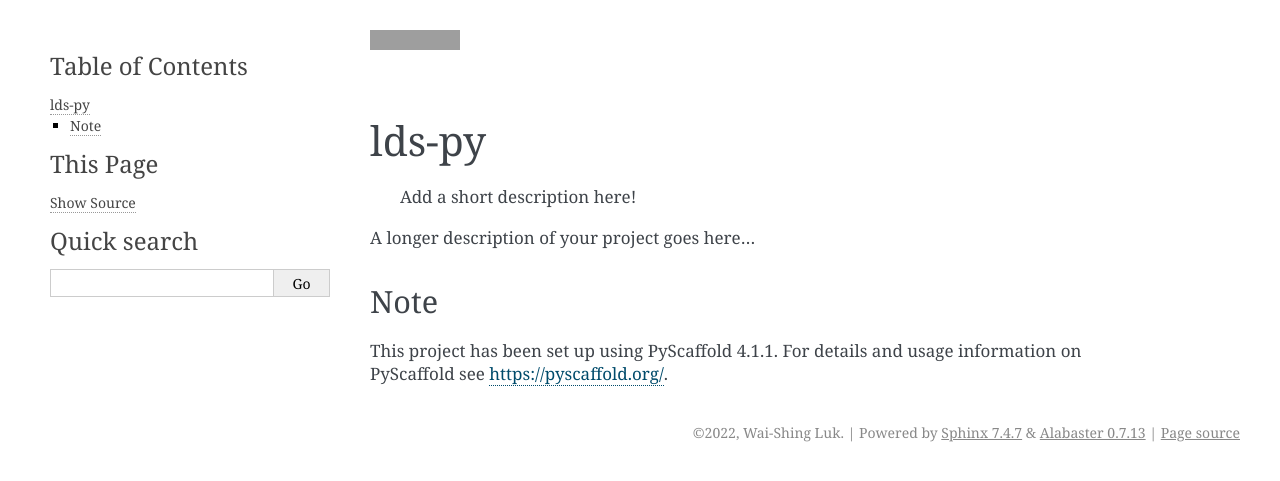
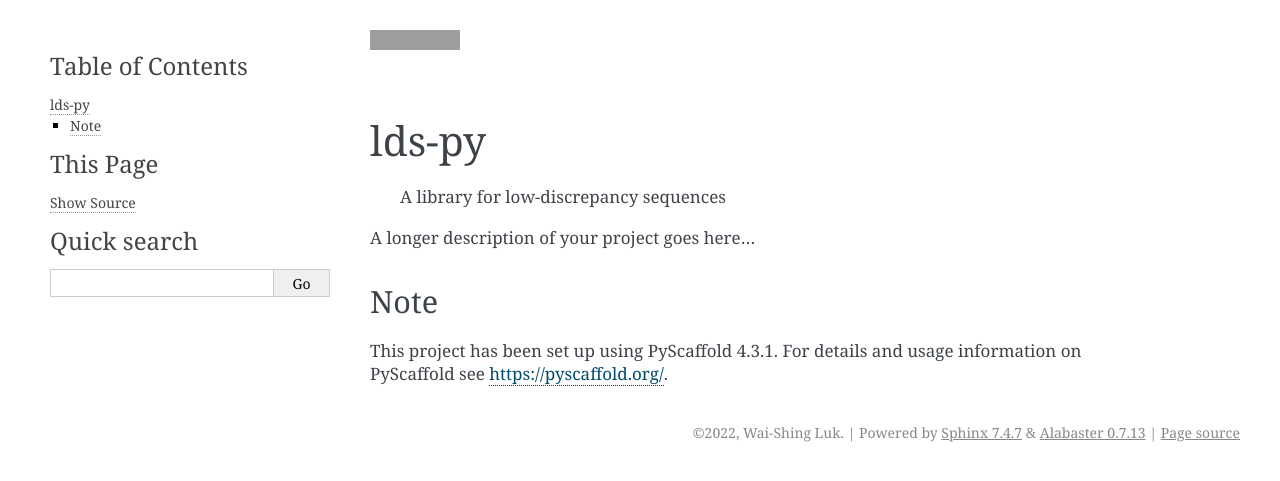
Before and after one commit to luk036/lds-py, a Sphinx documentation site: the page built from docs/readme.rst, in a window 1280 px wide. Shown: the top 481 px of the page. Built offline with Sphinx 7.4.7, drawn with Linux system fonts in a browser that asks for light colours; grey boxes are pictures that could not be loaded.

```diff
--- a/README.rst
+++ b/README.rst
@@ -34,7 +34,7 @@ lds-py
 ======
 
 
-    Add a short description here!
+    A library for low-discrepancy sequences
 
 
 A longer description of your project goes here...
@@ -45,5 +45,5 @@ A longer description of your project goes here...
 Note
 ====
 
-This project has been set up using PyScaffold 4.1.1. For details and usage
+This project has been set up using PyScaffold 4.3.1. For details and usage
 information on PyScaffold see https://pyscaffold.org/.
--- a/docs/conf.py
+++ b/docs/conf.py
@@ -8,8 +8,8 @@
 # serve to show the default.
 
 import os
+import sys
 import shutil
-import sys
 
 # -- Path setup --------------------------------------------------------------
 
@@ -158,7 +158,10 @@ html_theme = "alabaster"
 # Theme options are theme-specific and customize the look and feel of a theme
 # further.  For a list of options available for each theme, see the
 # documentation.
-html_theme_options = {"sidebar_width": "300px", "page_width": "1200px"}
+html_theme_options = {
+    "sidebar_width": "300px",
+    "page_width": "1200px"
+}
 
 # Add any paths that contain custom themes here, relative to this directory.
 # html_theme_path = []
@@ -276,7 +279,7 @@ intersphinx_mapping = {
     "sklearn": ("https://scikit-learn.org/stable", None),
     "pandas": ("https://pandas.pydata.org/pandas-docs/stable", None),
     "scipy": ("https://docs.scipy.org/doc/scipy/reference", None),
-    "setuptools": ("https://setuptools.readthedocs.io/en/stable/", None),
+    "setuptools": ("https://setuptools.pypa.io/en/stable/", None),
     "pyscaffold": ("https://pyscaffold.org/en/stable", None),
 }
 
--- a/pyproject.toml
+++ b/pyproject.toml
@@ -1,8 +1,9 @@
 [build-system]
 # AVOID CHANGING REQUIRES: IT WILL BE UPDATED BY PYSCAFFOLD!
-requires = ["setuptools>=46.1.0", "setuptools_scm[toml]>=5", "wheel"]
+requires = ["setuptools>=46.1.0", "setuptools_scm[toml]>=5"]
 build-backend = "setuptools.build_meta"
 
 [tool.setuptools_scm]
-# See configuration details in https://github.com/pypa/setuptools_scm
+# For smarter version schemes and other configuration options,
+# check out https://github.com/pypa/setuptools_scm
 version_scheme = "no-guess-dev"
--- a/setup.cfg
+++ b/setup.cfg
@@ -124,7 +124,7 @@ exclude =
 [pyscaffold]
 # PyScaffold's parameters when the project was created.
 # This will be used when updating. Do not change!
-version = 4.1.1
+version = 4.3.1
 package = lds_py
 extensions =
     no_skeleton
--- a/setup.py
+++ b/setup.py
@@ -2,7 +2,7 @@
     Setup file for lds-py.
     Use setup.cfg to configure your project.
 
-    This file was generated with PyScaffold 4.1.1.
+    This file was generated with PyScaffold 4.3.1.
     PyScaffold helps you to put up the scaffold of your new Python project.
     Learn more under: https://pyscaffold.org/
 """
```
Also changed, not shown: CONTRIBUTING.rst (+8 -8 lines), .readthedocs.yml, 1 other file.
